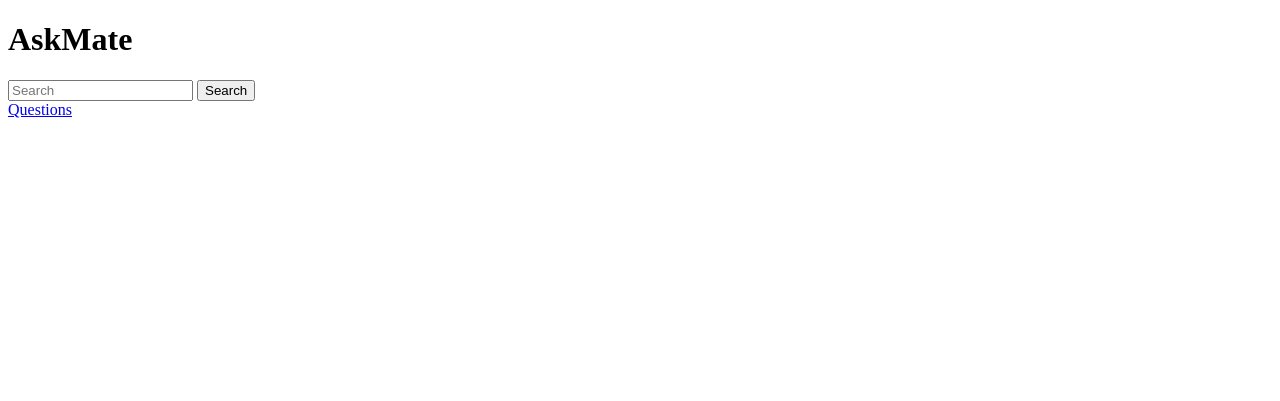
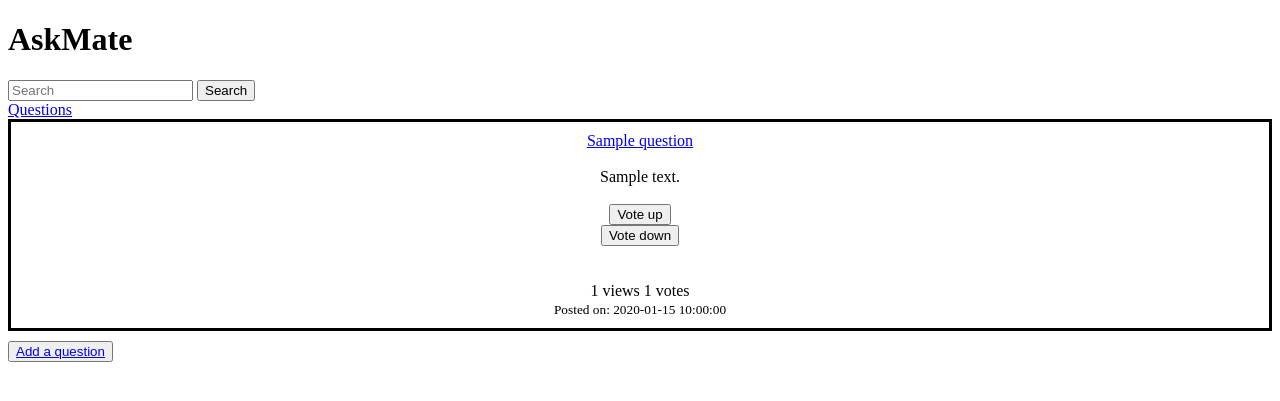
Before and after one commit to mattwasilewski/ask-mate-python, a Flask app: template templates/main-page.html in a window 1280 px wide. Shown: the top 401 px of the page. Run offline with Flask 2, Linux system fonts and the light colour scheme; the template is opened without the code that fills it: most values are stand-ins (such as "Sample title", 1, 10 or a date in 2020); some libraries are stand-ins or nearby versions.

Commit message:
Add listing 5 last quesiton feature

```diff
--- a/data_manager.py
+++ b/data_manager.py
@@ -42,7 +42,7 @@
     query = ("""
         SELECT id, title, message, submission_time, view_number, vote_number
         FROM question
-        ORDER BY {col} desc""")
+        ORDER BY {col} DESC""")
     cursor.execute(sql.SQL(query).format(col=sql.Identifier(sort_method)))
     return cursor.fetchall()
 
@@ -52,7 +52,7 @@
     query = ("""
         SELECT id, title, message, submission_time, view_number, vote_number
         FROM question
-        ORDER BY {col} asc""")
+        ORDER BY {col} ASC""")
     cursor.execute(sql.SQL(query).format(col=sql.Identifier(sort_method)))
     return cursor.fetchall()
 
@@ -74,6 +74,17 @@
         WHERE id = (SELECT max(id) FROM question)"""
     cursor.execute(query)
     return cursor.fetchone()
+
+
+@database_common.connection_handler
+def get_five_latest_questions(cursor):
+    query = """
+        SELECT * FROM question
+        ORDER BY id desc
+        LIMIT 5
+        """
+    cursor.execute(query)
+    return cursor.fetchall()
 
 
 @database_common.connection_handler
--- a/server.py
+++ b/server.py
@@ -10,7 +10,8 @@
 
 @app.route("/")
 def main_page():
-    return render_template('main-page.html')
+    questions = data_manager.get_five_latest_questions()
+    return render_template('main-page.html', questions=questions)
 
 
 @app.route("/search")
--- a/templates/main-page.html
+++ b/templates/main-page.html
@@ -8,4 +8,27 @@
         <button type="submit">Search</button>
     </form>
     <a href="{{ url_for('route_list') }}">Questions</a>
+
+    <div class="question-list">
+        {% for question in questions %}
+            <div id="questions"><a href="/question/{{ question.id }}">{{ question.title }}</a>
+                <br><br>
+                {{ question.message }}
+                <br><br>
+            <form action="{{ url_for('question_vote_up', question_id = question.id) }}" method="post">
+                <button type="submit">Vote up</button>
+            </form>
+            <form action="{{ url_for('question_vote_down', question_id = question.id)}}" method="post">
+                <button type="submit">Vote down</button>
+            </form>
+                <br>
+                <br>
+                {{ question.view_number }} views {{ question.vote_number }} votes
+                <br>
+                <small>Posted on: {{ question.submission_time }}</small>
+            </div>
+        {% endfor %}
+    <button><a href="{{ url_for('add_question') }}">Add a question</a></button>
+    </div>
+
 {% endblock %}
```
